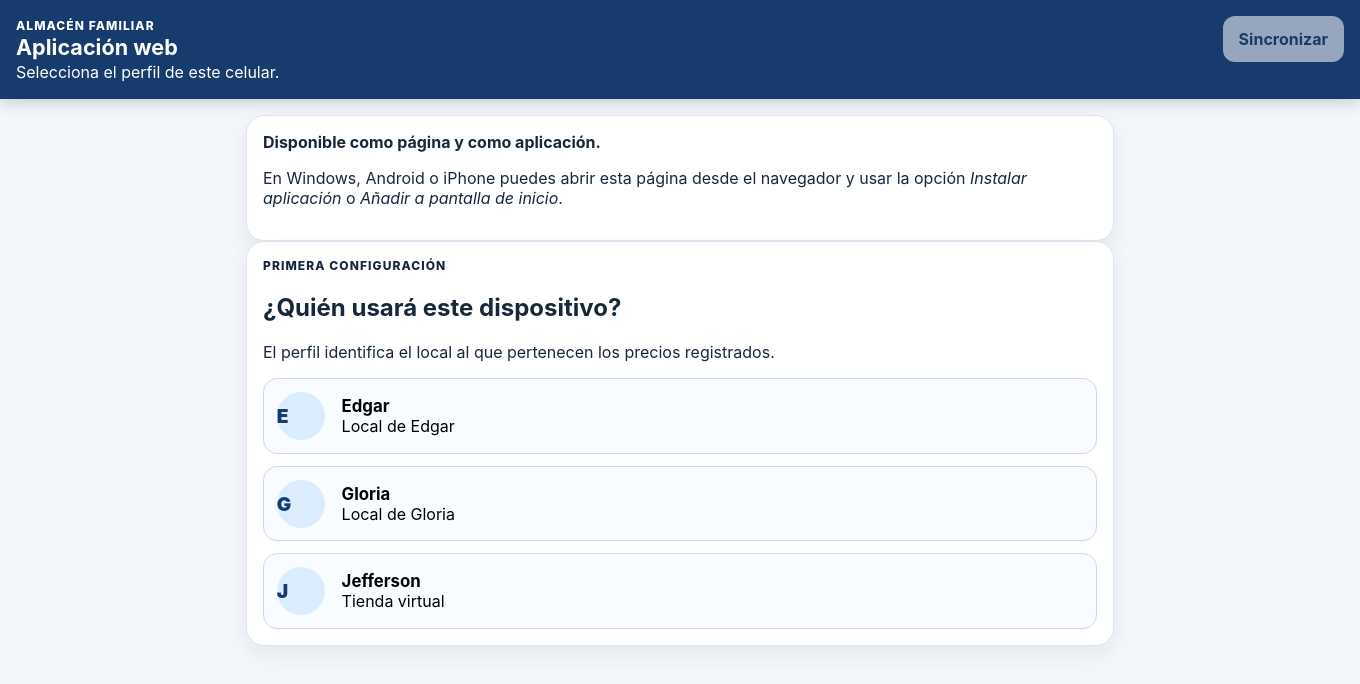
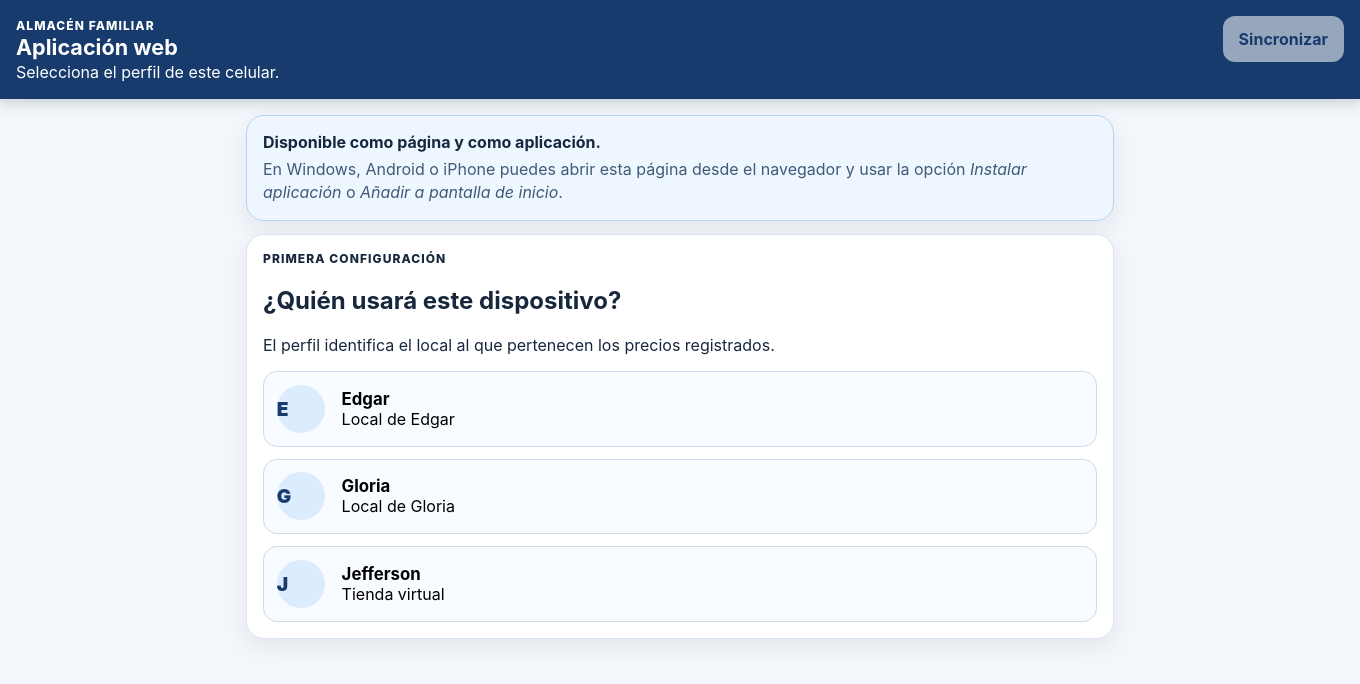
Before and after one commit to jeffer91/almacen, an Electron app: page web/index.html in a window 1360 px wide. Drawn offline with Linux system fonts and the light colour scheme.

Commit message:
style: mejorar presentación web instalable

```diff
--- a/web/styles.css
+++ b/web/styles.css
@@ -37,6 +37,9 @@ main { width: min(900px, 100%); margin: 0 auto; padding: 1rem 1rem calc(2rem + e
   padding: 1rem;
   box-shadow: 0 8px 22px rgba(25, 53, 86, 0.07);
 }
+
+.install-guide { margin-bottom: 0.8rem; background: #eef6ff; border-color: #b8d2ef; }
+.install-guide p { margin: 0.35rem 0 0; color: #405a77; line-height: 1.45; }
 
 .profile-grid { display: grid; gap: 0.75rem; margin-top: 1rem; }
 .profile-card {
```
